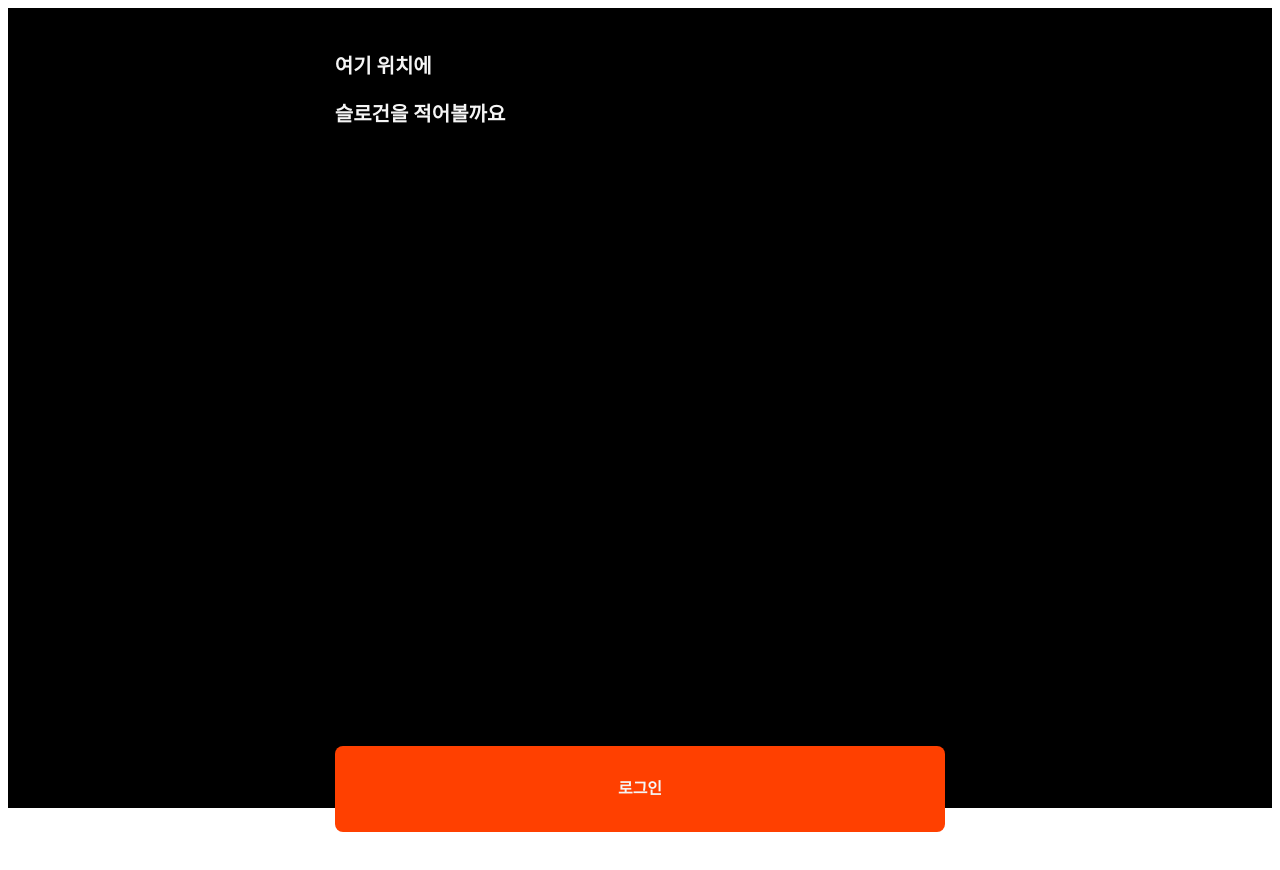
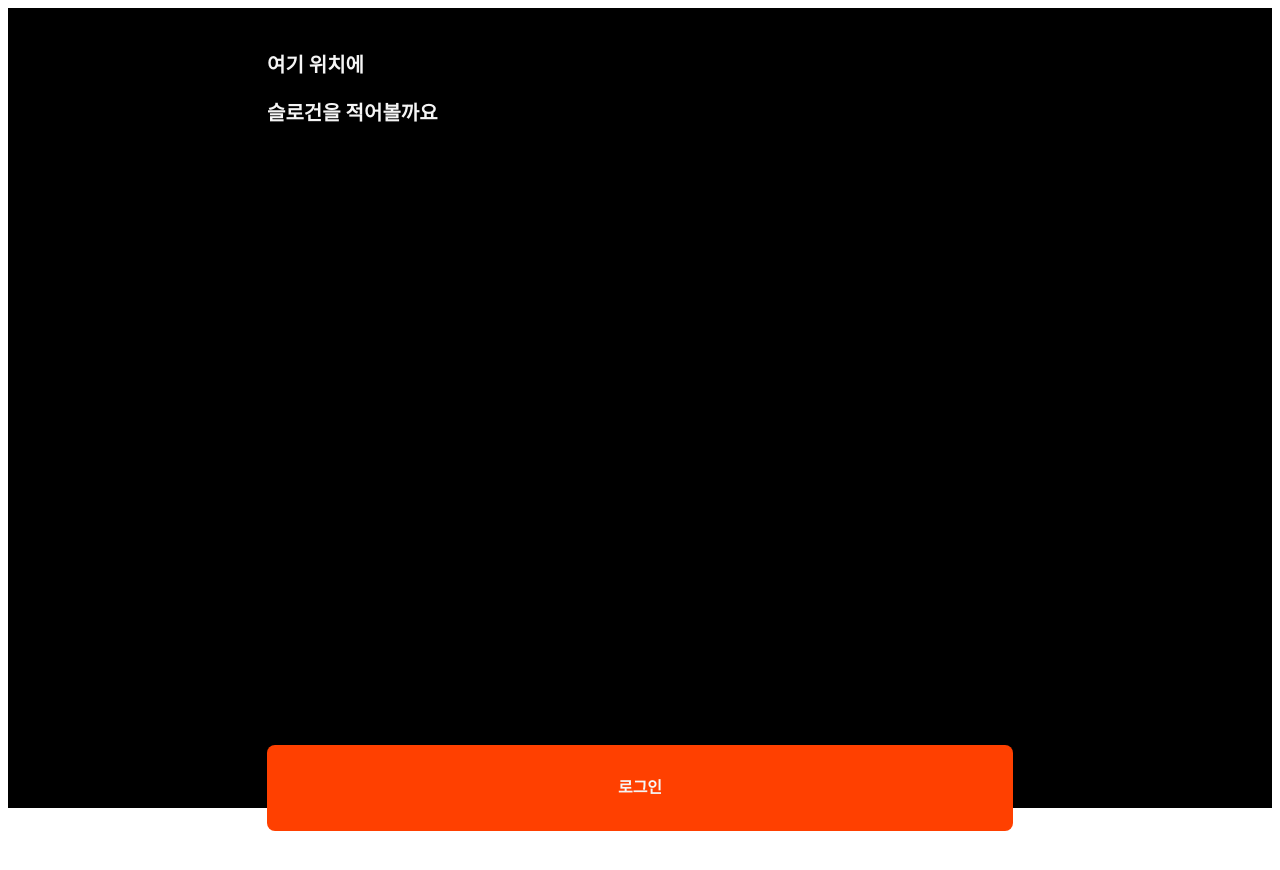
Before and after one commit to photo-ground/FE, a Next.js app: page /signin in a window 1280 px wide. Shown: the top 870 px of the page. Built offline with nearby package versions, Linux system fonts and the light colour scheme.

Commit message:
💄 ui: 미디어 쿼리 적용

```diff
--- a/src/app/signin/page.tsx
+++ b/src/app/signin/page.tsx
@@ -4,16 +4,10 @@ import styled from 'styled-components';
 
 import Text from '@/components/atoms/Text';
 import CTAButton from '@/components/atoms/CTAButton';
+import { ScreenWithBottomButton } from '../splash/styles';
 
-export const Container = styled.main`
-  display: flex;
-  flex-direction: column;
+export const Container = styled(ScreenWithBottomButton)`
   justify-content: space-between;
-
-  height: 100%;
-  padding: 1.5rem ${({ theme }) => theme.spacing.padding.horizontal}
-    ${({ theme }) => theme.spacing.fixedButtonBottom}
-    ${({ theme }) => theme.spacing.padding.horizontal};
 `;
 
 export default function SignInPage() {
--- a/src/app/splash/styles.ts
+++ b/src/app/splash/styles.ts
@@ -1,15 +1,30 @@
+import {
+  convertToViewportHeight,
+  convertToViewportWidth,
+} from '@/styles/convertSize';
 import styled from 'styled-components';
 
-export const Container = styled.main`
+export const ScreenWithBottomButton = styled.div`
   display: flex;
   flex-direction: column;
+
+  height: 100%;
+  padding: ${convertToViewportHeight(24)} ${convertToViewportWidth(24)}
+    ${convertToViewportHeight(80)} ${convertToViewportWidth(24)};
+
+  overflow: auto;
+
+  @media (min-width: 769px) {
+    padding: ${convertToViewportHeight(24)} 1.25rem
+      ${convertToViewportHeight(80)} 1.25rem;
+  }
+`;
+
+export const Container = styled(ScreenWithBottomButton)`
   align-items: center;
   justify-content: space-between;
 
-  height: 100dvh;
-  padding: 40vh ${({ theme }) => theme.spacing.padding.horizontal}
-    ${({ theme }) => theme.spacing.fixedButtonBottom}
-    ${({ theme }) => theme.spacing.padding.horizontal};
+  padding-top: 40vh;
 `;
 
 export const ButtonArea = styled.div`
--- a/src/components/ScreenWrapper/styles.ts
+++ b/src/components/ScreenWrapper/styles.ts
@@ -1,3 +1,4 @@
+import BREAK_POINT from '@/styles/constants';
 import styled from 'styled-components';
 
 export const FullPage = styled.div`
@@ -15,7 +16,7 @@ export const Container = styled.div`
   flex-direction: column;
 
   width: 100%;
-  max-width: 768px;
+  max-width: ${BREAK_POINT}px;
   height: 100dvh;
 `;
 
--- /dev/null
+++ b/src/styles/constants.ts
@@ -0,0 +1,3 @@
+const BREAK_POINT = 786;
+
+export default BREAK_POINT;
--- /dev/null
+++ b/src/styles/convertSize.ts
@@ -0,0 +1,10 @@
+const BASE_SCREEN_WIDTH = 390;
+const BASE_SCREEN_HEIGHT = 844;
+
+export function convertToViewportWidth(px: number) {
+  return `${(px / BASE_SCREEN_WIDTH) * 100}dvw`;
+}
+
+export function convertToViewportHeight(px: number) {
+  return `${(px / BASE_SCREEN_HEIGHT) * 100}dvh`;
+}
--- a/src/styles/theme.ts
+++ b/src/styles/theme.ts
@@ -1,14 +1,3 @@
-const BASE_SCREEN_WIDTH = 390;
-const BASE_SCREEN_HEIGHT = 844;
-
-function convertToViewportWidth(px: number) {
-  return `${(px / BASE_SCREEN_WIDTH) * 100}dvw`;
-}
-
-function convertToViewportHeight(px: number) {
-  return `${(px / BASE_SCREEN_HEIGHT) * 100}dvh`;
-}
-
 const theme = {
   colors: {
     primary: {
@@ -125,11 +114,6 @@ const theme = {
       lineHeight: '0.75rem',
     },
   },
-
-  spacing: {
-    padding: { horizontal: convertToViewportWidth(24) },
-    fixedButtonBottom: convertToViewportHeight(80),
-  },
 };
 
 export default theme;
```
